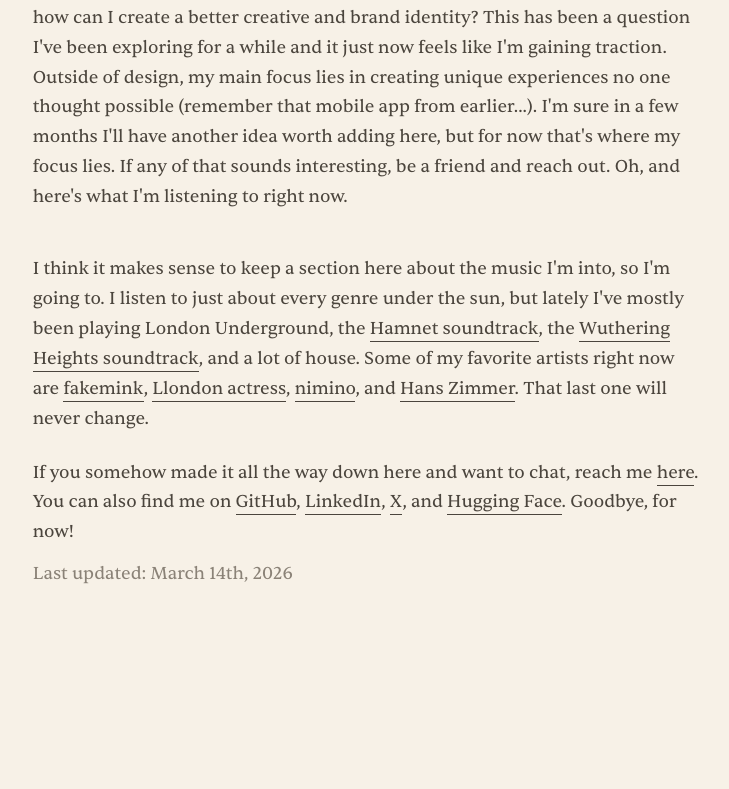
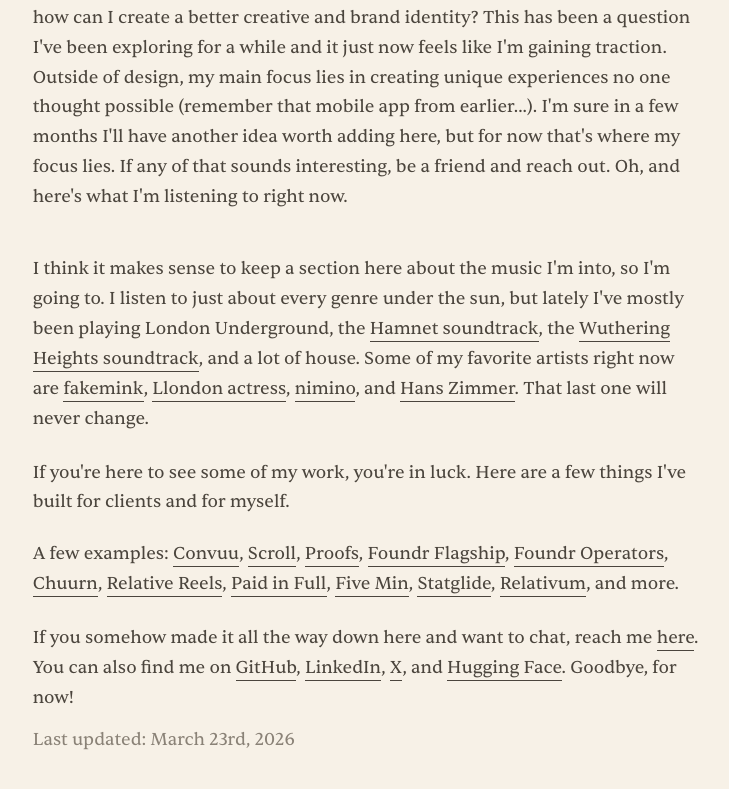
Before and after one commit to will4381/personal-website, a Next.js app: page / in a window 1280 px wide. Shown: the part 694-1483 px from the top of the page, without its empty margins (269-998 px from the left). Before the commit the page ends 1403 px from the top, so only its background shows below. Built offline with nearby package versions, Linux system fonts and the light colour scheme; no server answers; a web font is replaced by a local one.

Commit message:
add portfolio section

```diff
--- a/app/page.module.css
+++ b/app/page.module.css
@@ -54,7 +54,7 @@
   color: var(--ink-soft);
 }
 
-.footerSection {
+.spacedSection {
   margin-top: 18px;
 }
 
--- a/app/page.tsx
+++ b/app/page.tsx
@@ -88,7 +88,61 @@
         </p>
       </div>
 
-      <div className={styles.footerSection}>
+      <div className={`${styles.prose} ${styles.spacedSection}`}>
+        <p>
+          If you&apos;re here to see some of my work, you&apos;re in luck. Here are a few things I&apos;ve built for clients
+          and for myself.
+        </p>
+        <p>
+          A few examples:{" "}
+          <a href="https://convuu.com" target="_blank" rel="noreferrer">
+            Convuu
+          </a>
+          ,{" "}
+          <a href="https://tryscrollapp.com" target="_blank" rel="noreferrer">
+            Scroll
+          </a>
+          ,{" "}
+          <a href="https://tryproofs.app" target="_blank" rel="noreferrer">
+            Proofs
+          </a>
+          ,{" "}
+          <a href="https://flagship.foundr.com" target="_blank" rel="noreferrer">
+            Foundr Flagship
+          </a>
+          ,{" "}
+          <a href="https://operators.foundr.com" target="_blank" rel="noreferrer">
+            Foundr Operators
+          </a>
+          ,{" "}
+          <a href="https://chuurn.com" target="_blank" rel="noreferrer">
+            Chuurn
+          </a>
+          ,{" "}
+          <a href="https://reels.relativecompanies.com" target="_blank" rel="noreferrer">
+            Relative Reels
+          </a>
+          ,{" "}
+          <a href="https://paidinfull.vip" target="_blank" rel="noreferrer">
+            Paid in Full
+          </a>
+          ,{" "}
+          <a href="https://fivemin.app" target="_blank" rel="noreferrer">
+            Five Min
+          </a>
+          ,{" "}
+          <a href="https://statglide.com" target="_blank" rel="noreferrer">
+            Statglide
+          </a>
+          ,{" "}
+          <a href="https://www.relativum.com/" target="_blank" rel="noreferrer">
+            Relativum
+          </a>
+          , and more.
+        </p>
+      </div>
+
+      <div className={styles.spacedSection}>
         <p className={styles.footerLead}>
           If you somehow made it all the way down here and want to chat, reach me{" "}
           <a href="mailto:will@relativecompanies.com">here</a>. You can also find me on{" "}
@@ -110,7 +164,7 @@
           . Goodbye, for now!
         </p>
         <p className={`${styles.footerLead} ${styles.lastUpdated}`}>
-          Last updated: March 14th, 2026
+          Last updated: March 23rd, 2026
         </p>
       </div>
     </main>
```
